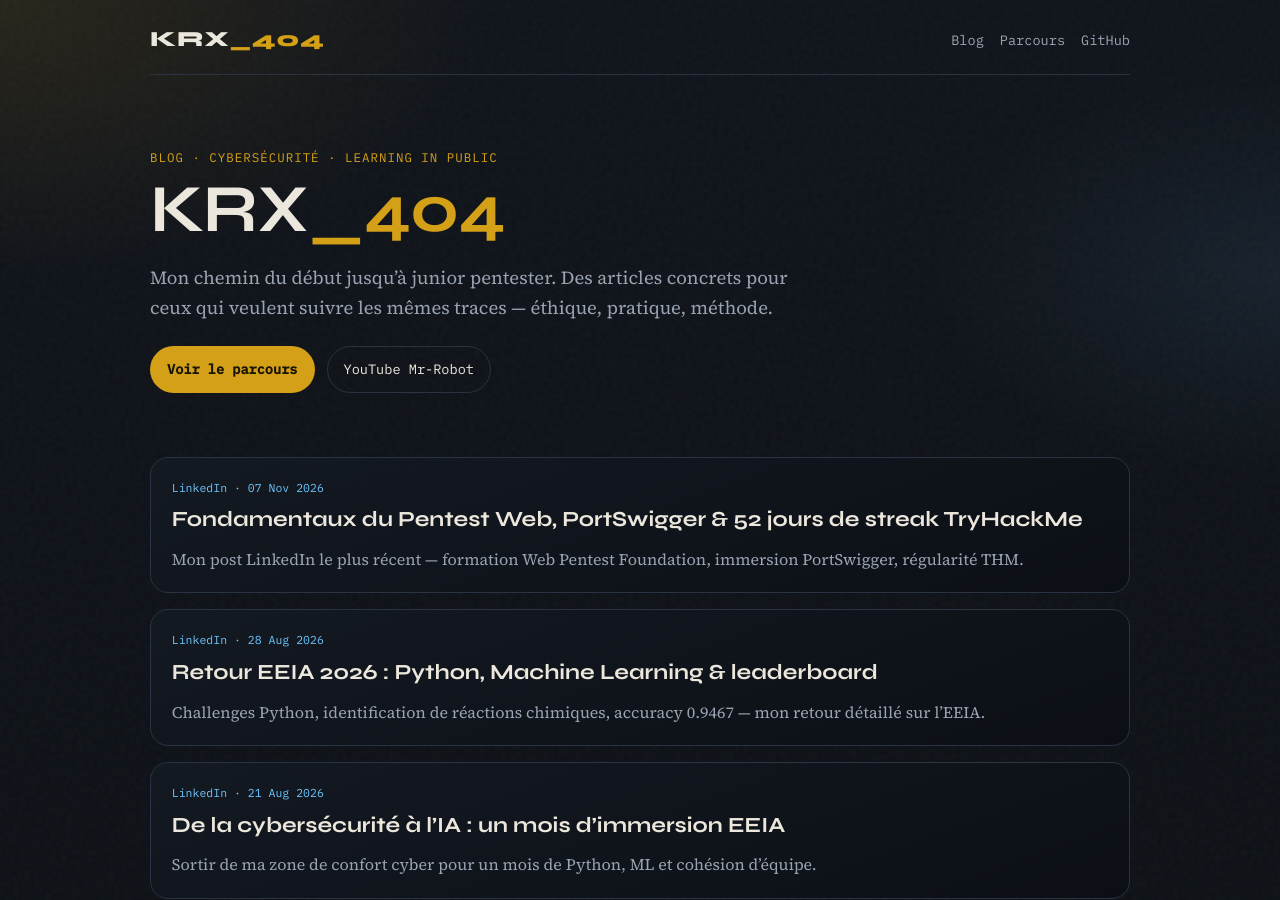
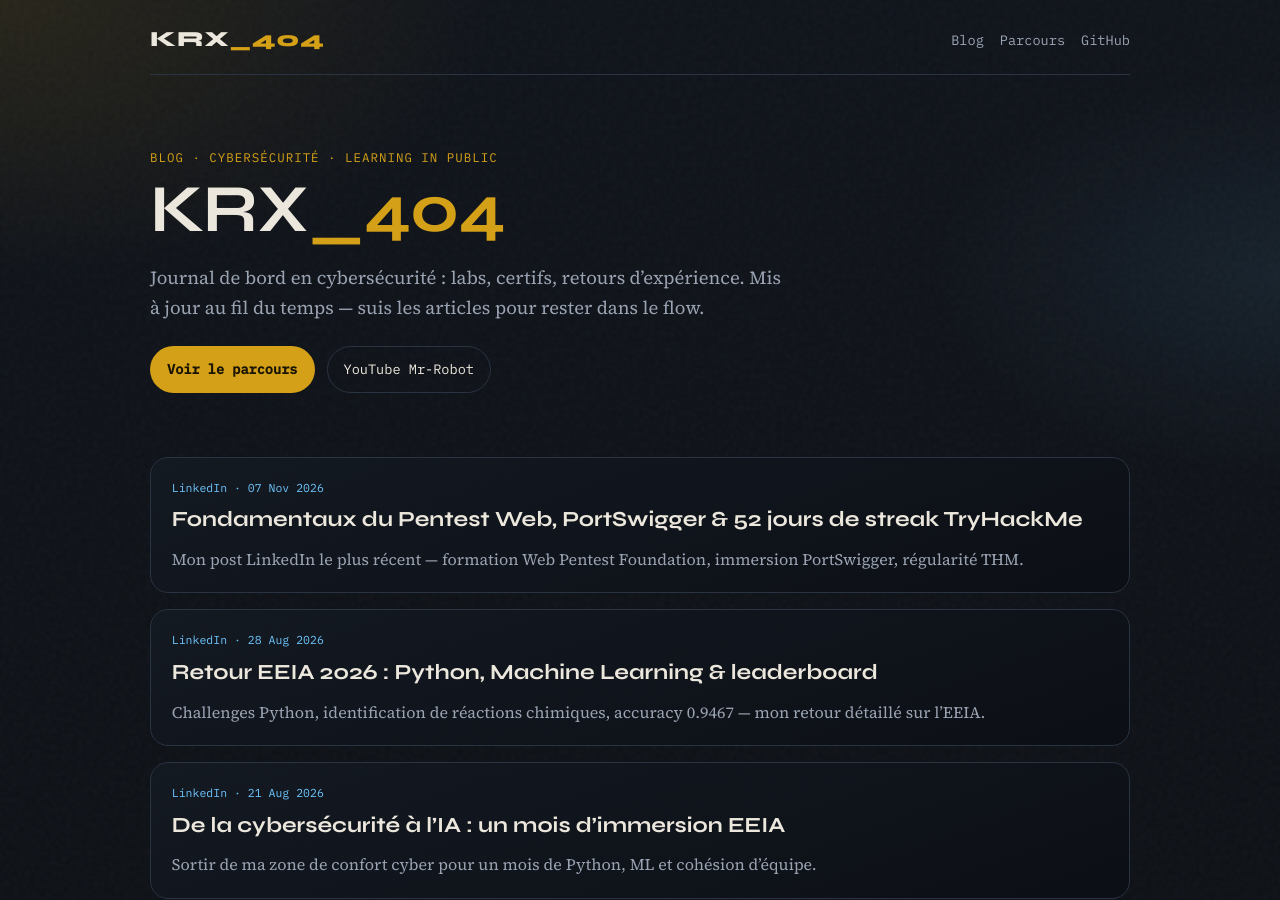
Before and after one commit to RicardoKOUKOUI/KRX_404, a Jekyll site: the page built from index.html, in a window 1280 px wide and 900 px high. Built offline with Jekyll 4.4.1, drawn with Linux system fonts in a browser that asks for light colours.

Commit message:
Use evergreen blog intro that does not need constant rewrites
Co-authored-by: Cursor <cursoragent@cursor.com>

```diff
--- a/index.html
+++ b/index.html
@@ -1,15 +1,15 @@
 ---
 layout: default
 title: Blog
-description: Parcours cybersécurité de Ricardo Koukoui — articles, méthode, labs.
+description: Journal cybersécurité de Ricardo Koukoui — labs, certifs, retours d’expérience.
 ---
 
 <section class="hero">
   <p class="eyebrow">Blog · Cybersécurité · Learning in public</p>
   <h1>KRX<em>_404</em></h1>
   <p class="lede">
-    Mon chemin du début jusqu’à junior pentester. Des articles concrets pour
-    ceux qui veulent suivre les mêmes traces — éthique, pratique, méthode.
+    Journal de bord en cybersécurité : labs, certifs, retours d’expérience.
+    Mis à jour au fil du temps — suis les articles pour rester dans le flow.
   </p>
   <div class="hero-actions">
     <a class="btn primary" href="{{ '/about/' | relative_url }}">Voir le parcours</a>
```
